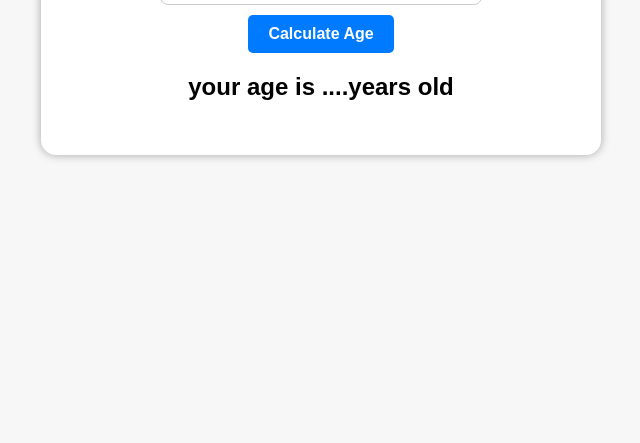
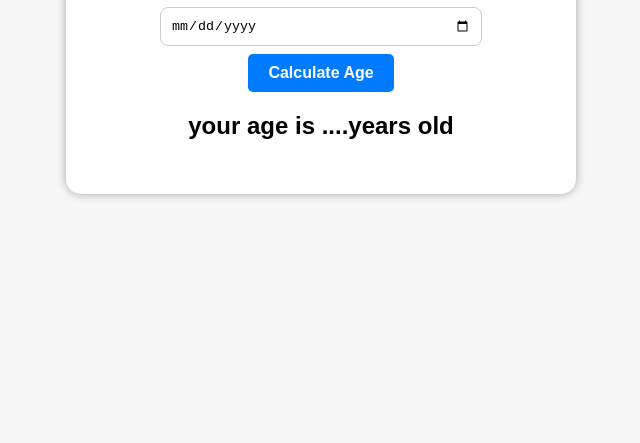
Before and after one commit to iha9b/second-project, a plain HTML site: page index.html in a window 1280 px wide. Shown: the part 357-800 px from the top of the page, without its empty margins (319-959 px from the left). Drawn offline with Linux system fonts and the light colour scheme.

Commit message:
refactor: update CSS styles for improved layout and consistency

```diff
--- a/style.css
+++ b/style.css
@@ -1,6 +1,5 @@
 body {
   margin: 0;
-    padding: 20px;
   font-family: "Montserrat", sans-serif;
   background-color: #f7f7f7;
   box-sizing: border-box;
@@ -13,12 +12,10 @@ body {
   background-color: #ffffff;
   border-radius: 15px;
   box-shadow: 0 0 10px rgba(0, 0, 0, 0.331);
-    width: 500px;
-    margin: 100px auto;
-    margin-top: 20px;
+  width: 450px;
+  margin: auto;
   padding: 30px;
 }
-
 h1 {
   font-size: 36px;
   text-align: center;
@@ -34,13 +31,16 @@ body {
   font-weight: bold;
   margin-bottom: 10px;
 }
-
 input {
   padding: 10px;
   border: 1px solid #ccc;
-    border-radius: 8px;
   width: 100%;
   max-width: 300px;
+  border-radius: 8px;
+  -webkit-border-radius: 8px;
+  -moz-border-radius: 8px;
+  -ms-border-radius: 8px;
+  -o-border-radius: 8px;
 }
 button {
   background-color: #007bff;
@@ -50,9 +50,13 @@ body {
   border: none;
   padding: 10px 20px;
   border-radius: 5px;
-    margin-top: 10px;
+  margin-top: 8px;
   cursor: pointer;
   transition: background-color 0.3s ease;
+  -webkit-transition: background-color 0.3s ease;
+  -moz-transition: background-color 0.3s ease;
+  -ms-transition: background-color 0.3s ease;
+  -o-transition: background-color 0.3s ease;
 }
 button:hover {
   background-color: #1a7ce5;
```
Lines whose indentation alone changed are shown as unchanged.
